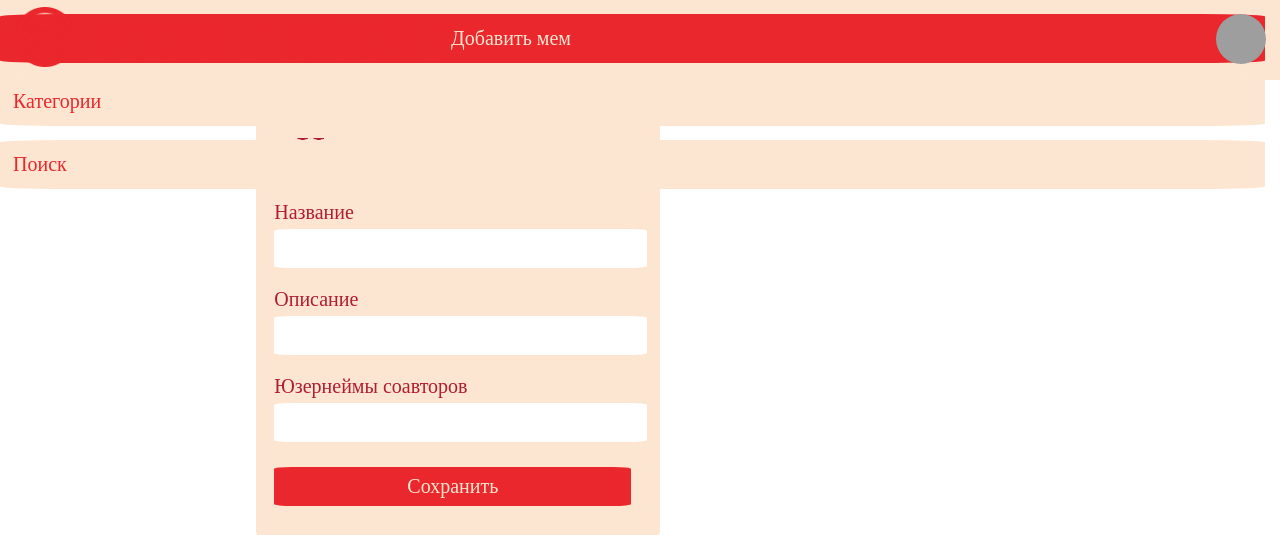
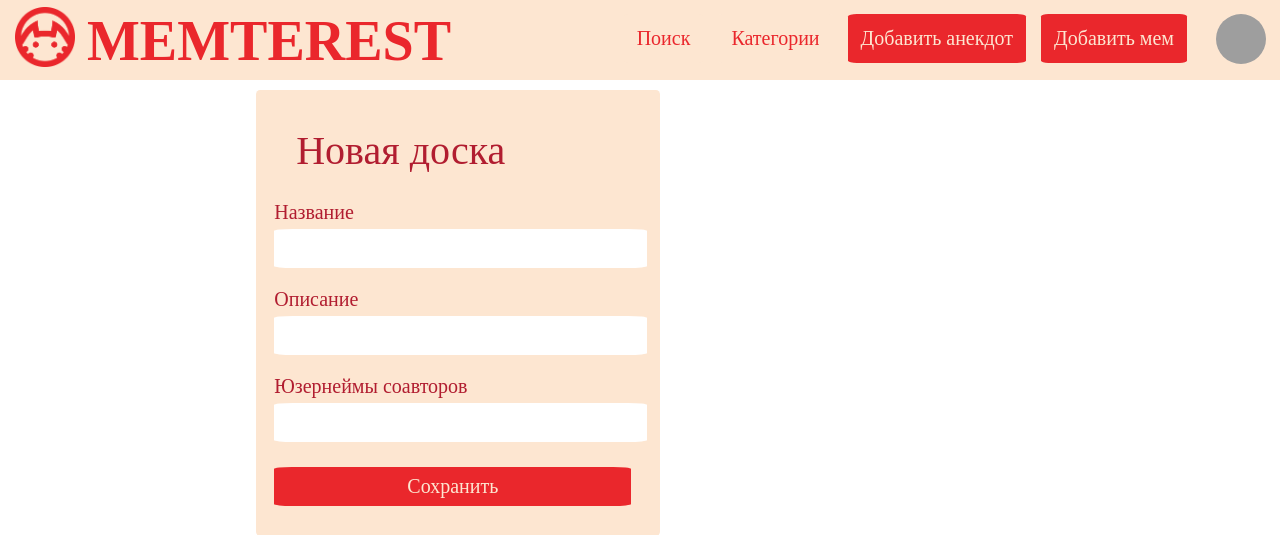
Before and after one commit to karasenk/memterest, a Flask app: page /new_board in a window 1280 px wide. Shown: the top 535 px of the page. Run offline with Flask 2, Linux system fonts and the light colour scheme; a user stored in the database is signed in; some web fonts are replaced; grey boxes are pictures that could not be loaded.

Commit message:
fix потому что я дура

```diff
--- a/templates/anecdote.html
+++ b/templates/anecdote.html
@@ -52,4 +52,5 @@
         {% if message %}<div class="errmessage">{{message}}</div>{% endif %}
         <p>{{ form.submit(type="submit", class="btn btn-primary") }}</p>
     </form>
+</div>
 {% endblock %}
--- a/templates/base.html
+++ b/templates/base.html
@@ -18,12 +18,13 @@
              style="overflow:hidden;width:50px;height:50px;border-radius: 100%;">
         </a>
     </div>
-    {% if current_user == None %}<a href="/register"><div class="redbtn">Регистрация</div></a>
-                                 <a href="/login"><div class="redbtn">Вход</div></a>
-    {% else %}<a href="/new_pin"><div class="redbtn">Добавить мем</div></a>
+    {% if current_user == None %}<a href="/register"><div class="redbtn" style="float:right">Регистрация</div></a>
+                                 <a href="/login"><div class="redbtn" style="float:right">Вход</div></a>
+    {% else %}<a href="/new_pin"><div class="redbtn" style="float:right">Добавить мем</div></a>
+              <a href="/new_anecdote"><div class="redbtn" style="float:right">Добавить анекдот</div></a>
     {% endif %}
-    <a href="/categories"><div class="yelbtn">Категории</div></a>
-    <a href="/search"><div class="yelbtn">Поиск</div></a>
+    <a href="/categories"><div class="yelbtn" style="float:right">Категории</div></a>
+    <a href="/search"><div class="yelbtn" style="float:right">Поиск</div></a>
 </header>
 <body>
 <br><br><br>
```
Also changed, not shown: db/memterest.db.
